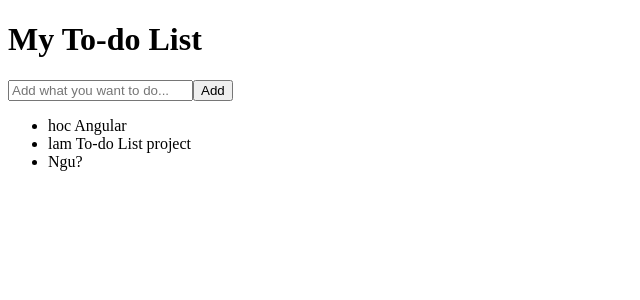
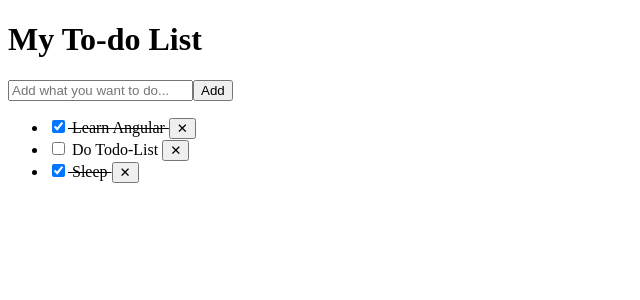
Before and after one commit to nanashi193/To-do-List, an Angular app: page / in a window 1280 px wide. Shown: the top 300 px of the page, without its empty margins (0-640 px from the left). Built offline with nearby package versions, Linux system fonts and the light colour scheme.

Commit message:
feat(): checkbox and remove button

```diff
--- a/src/app/app.html
+++ b/src/app/app.html
@@ -4,16 +4,28 @@
   <input
     [(ngModel)]="newTodo"
     name="newTodo"
-  placeholder="Add what you want to do..."
+    placeholder="Add what you want to do..."
     autocomplete="off"
   />  <!--bat buoc khi dung ngModel-->
   <button type="submit">Add</button>
 </form>
 
 
-<!--danh sach todo-->
+<!--danh sach-->
 <ul>
-  @for (t of todos; track t) {
-    <li>{{ t }}</li>
+  @for (t of todos; track t.id) {
+    <li>
+      <label>
+        <input type="checkbox" [checked]="t.completed" (change)="toggle(t)"/>
+        <span
+          [style.text-decoration]="t.completed ? 'line-through':'none'">
+          {{ t.title }}
+        </span>
+      </label>
+      <button (click)="remove(t)">✕</button>
+    </li>
   }
 </ul>
+@if (todos.length == 0) {
+  <p>Nothing to do.</p>
+}
--- a/src/app/app.ts
+++ b/src/app/app.ts
@@ -1,6 +1,7 @@
 import {Component} from '@angular/core';
-import {RouterOutlet} from '@angular/router';
 import {FormsModule} from '@angular/forms';
+
+type Todo = { id: string; title: string; completed: boolean };
 
 @Component({
   selector: 'app-root',
@@ -11,15 +12,26 @@ import {FormsModule} from '@angular/forms';
 
 
 export class App {
-  title = 'angular-todo';
-  todos = ["hoc Angular", "lam To-do List project", "Ngu?"];
   newTodo = ''; //bien cho input
 
-  add(){
+  todos: Todo[] = [
+    {id: crypto.randomUUID(), title: 'Learn Angular', completed: true},
+    {id: crypto.randomUUID(), title: 'Do Todo-List', completed: false},
+    {id: crypto.randomUUID(), title: 'Sleep', completed: true},
+  ];
+
+  add() {
     const t = this.newTodo.trim();
-    if(!t) return;  //chan input rong
-    this.todos.unshift(t); //them vao dau danh sach
+    if (!t) return;  //chan input rong
+    this.todos.unshift({id: crypto.randomUUID(), title: t, completed: false});
     this.newTodo = '';
   }
 
+  toggle(todo: Todo) {
+    todo.completed = !todo.completed;
+  }
+
+  remove(todo: Todo) {
+    this.todos = this.todos.filter(x => x.id !== todo.id);
+  }
 }
```
